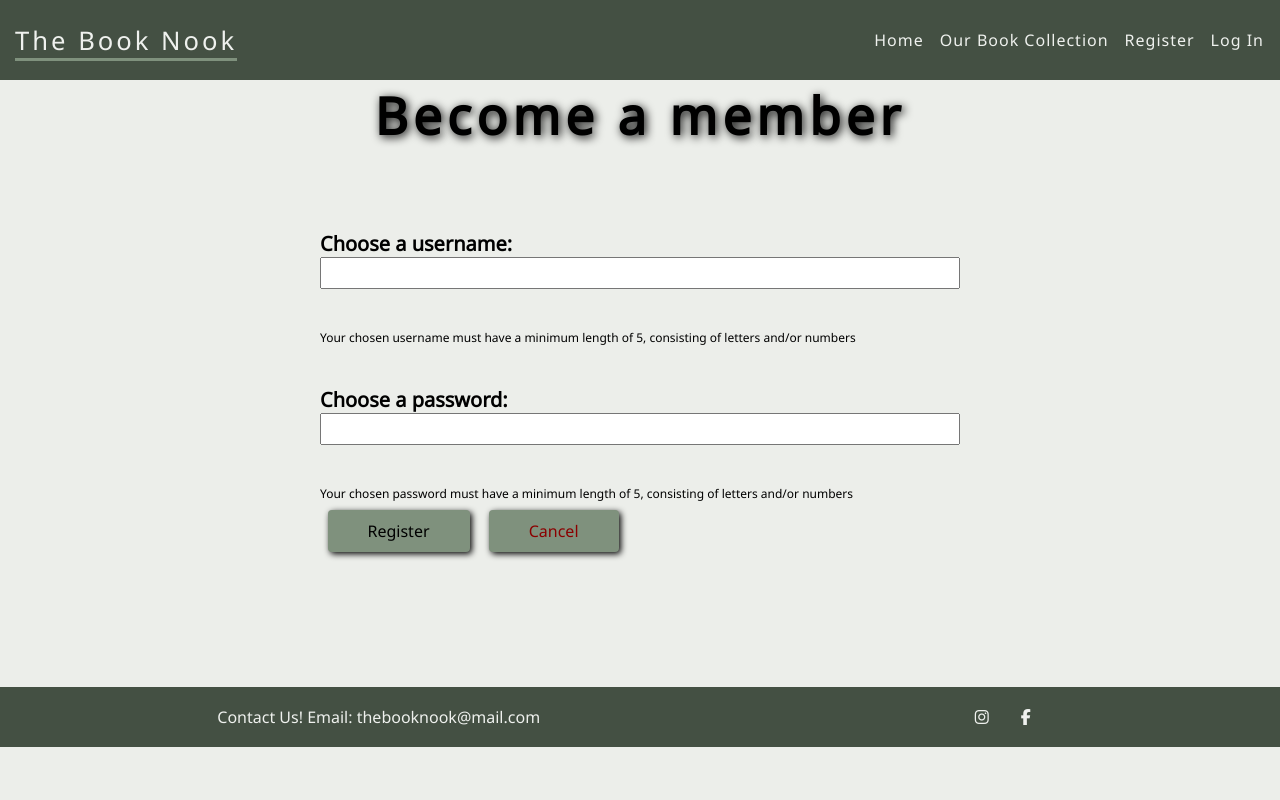
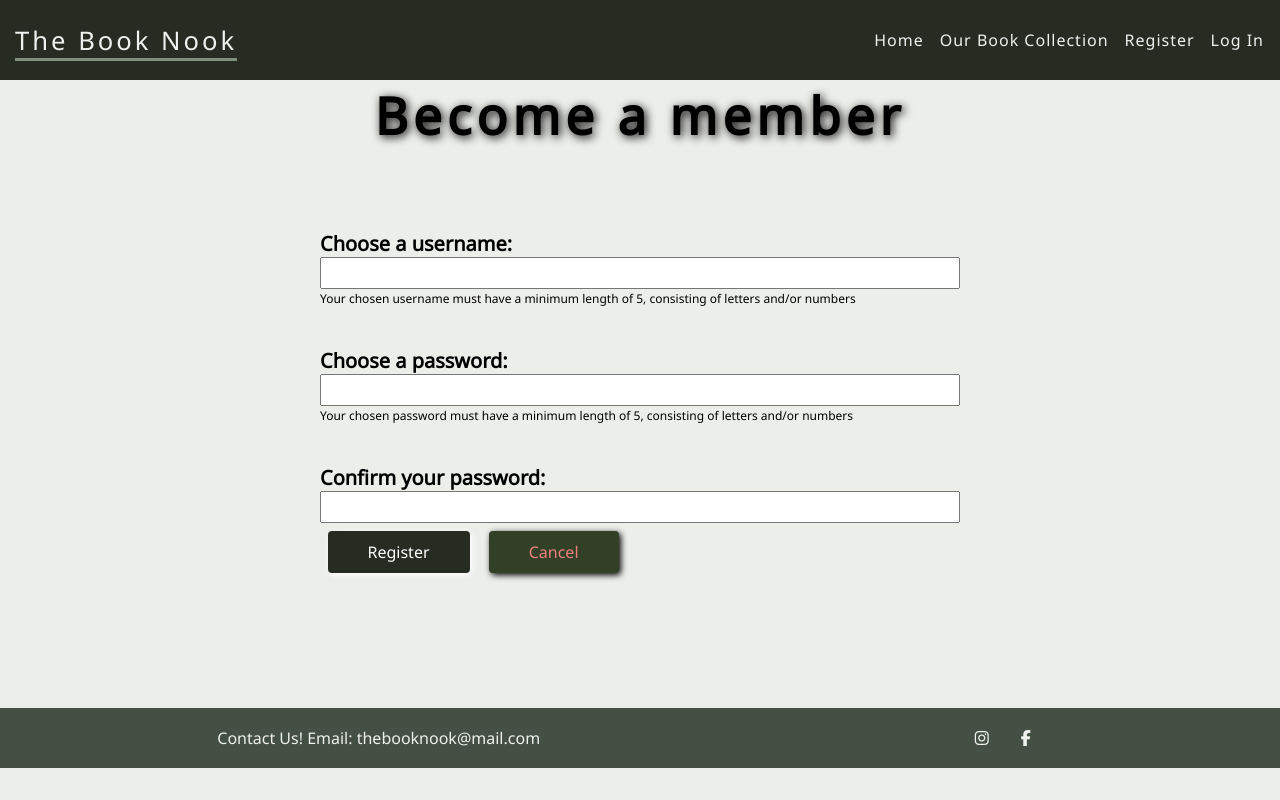
Before and after one commit to Code-Institute-Submissions/the_book_nook, a Flask app: page /register in a window 1280 px wide. Run offline with Flask 2, Linux system fonts and the light colour scheme; some libraries are stand-ins or nearby versions.

Commit message:
feat:Updated register.html and ap route for user to confirm password upon register at site

```diff
--- a/app.py
+++ b/app.py
@@ -18,12 +18,14 @@ app.secret_key = os.environ.get("SECRET_KEY")
 mongo = PyMongo(app)
 
 
+#Index page
 @app.route("/")
 def index():
     books = mongo.db.books.find().sort("likes", -1).limit(3)
     return render_template("index.html", books=books)
 
 
+#Book Collection
 @app.route("/books")
 def books():
     books = mongo.db.books.find().sort("book_name", 1)
@@ -45,14 +47,14 @@ def book(book_id):
     return render_template("book.html", book=book)
 
 
-# collect category
+#Collect and Show Category
 @app.route("/show_category")
 def show_category():
     books = mongo.db.books.find()
     return render_template("show_category.html", books=books)
 
 
-# User info
+# Register User
 @app.route("/register", methods=["GET", "POST"])
 def register():
     if request.method == "POST":
@@ -65,12 +67,20 @@ def register():
             flash("Sorry, this username is taken, try another!")
             return redirect(url_for("register"))
 
-        register = {
-            # if username not taken, sends form to database to store new user
-            "username": request.form.get("username").lower(),
-            "password": generate_password_hash(request.form.get("password"))
-        }
-        mongo.db.users.insert_one(register)
+        password = request.form.get("password")
+        confirm_password = request.form.get("confirm-password")
+
+        if password != confirm_password:
+            flash("Please ensure that your passwords match.")
+            return redirect(url_for("register"))
+
+        if password == confirm_password:
+            register = {
+                # if username not taken, sends form to database to store new user
+                "username": request.form.get("username").lower(),
+                "password": generate_password_hash(request.form.get("password"))
+            }
+            mongo.db.users.insert_one(register)
 
         session["user"] = request.form.get("username").lower()
         flash("You have been succesfully registered!")
@@ -79,6 +89,7 @@ def register():
     return render_template("register.html")
 
 
+#User LogIn
 @app.route("/login", methods=["GET", "POST"])
 def login():
     if request.method == "POST":
@@ -103,6 +114,7 @@ def login():
     return render_template("login.html")
 
 
+#Profile-page
 @app.route("/profile/<username>", methods=["GET", "POST"])
 def profile(username):
     books = mongo.db.books.find()
@@ -112,6 +124,7 @@ def profile(username):
     return render_template("profile.html", username=username, books=books)
 
 
+#User LogOut
 @app.route("/logout")
 def logout():
     flash("You have now been logged out! See you next time!")
@@ -119,7 +132,7 @@ def logout():
     return redirect(url_for("books"))
 
 
-# Manage Books
+#Add New Book
 @app.route("/add_book", methods=["GET", "POST"])
 def add_book():
     if request.method == "POST":
@@ -139,6 +152,7 @@ def add_book():
     return render_template("add_book.html", categories=categories)
 
 
+#Edit Book
 @app.route("/edit_book/<book_id>", methods=["GET", "POST"])
 def edit_book(book_id):
     if request.method == "POST":
@@ -159,13 +173,14 @@ def edit_book(book_id):
     return render_template("edit_book.html", book=book, categories=categories)
 
 
+#Like Book
 @app.route("/like_book/<book_id>", methods=["GET", "POST"])
 def like_book(book_id):
-    mongo.db.books.update_one(
-        {"_id": ObjectId(book_id)}, {"$inc": {"likes": 1}})
+    mongo.db.books.update({"_id": ObjectId(book_id)}, {"$inc": {"likes": 1}})
     return redirect(url_for("books"))
 
 
+#Delete Book
 @app.route("/delete_book/<book_id>")
 def delete_book(book_id):
     mongo.db.books.remove({"_id": ObjectId(book_id)})
@@ -180,6 +195,7 @@ def categories():
     return render_template("categories.html", categories=categories)
 
 
+#Add Category
 @app.route("/add_category", methods=["GET", "POST"])
 def add_category():
     if request.method == "POST":
@@ -193,6 +209,7 @@ def add_category():
     return render_template("add_category.html")
 
 
+#Edit Category
 @app.route("/edit_category/<category_id>", methods=["GET", "POST"])
 def edit_category(category_id):
     if request.method == "POST":
@@ -207,6 +224,7 @@ def edit_category(category_id):
     return render_template("edit_category.html", category=category)
 
 
+#Delete Category
 @app.route("/delete_category/<category_id>")
 def delete_category(category_id):
     mongo.db.categories.remove({"_id": ObjectId(category_id)})
--- a/static/css/style.css
+++ b/static/css/style.css
@@ -26,9 +26,9 @@ html, body {
 /* ---------------------------------------- Cancel & Submit Buttons */
 
 .buttons {
-  background-color: #7F917D;
+  background-color: #272C23;
   border: none;
-  color: #000;
+  color: #fff;
   padding: 10px 40px;
   display: inline-block;
   border-radius: 4px;
@@ -39,8 +39,8 @@ html, body {
 }
 
 .reset-buttons {
-  background-color: #7F917D;
-  color: darkred;
+  background-color: #314027;
+  color: lightcoral;
   padding: 10px 40px;
   text-decoration: none;
   display: inline-block;
@@ -73,7 +73,7 @@ nav {
     display: flex;
     align-items: center;
     justify-content: space-between;
-    background-color: #445043;
+    background-color: #272C23;
     position: fixed;
     top: 0;
 }
@@ -322,7 +322,7 @@ label {
     text-align: left;
 }
 
-#username , #password {
+#username , #password, #confirm-password {
     width: 100%;
     height: 4vh;
     margin: auto;
@@ -330,6 +330,7 @@ label {
 
 .text-below-form {
     font-size: 12px;
+    margin-top:1px;
 }
 
 .user-book {
--- a/static/js/script.js
+++ b/static/js/script.js
@@ -1,19 +1,13 @@
-$(document).ready(function () {
-    $(".like").click(function () {
-        $(this).toggleClass("heart");
-    });
-});
-
+// fade out effect for flash messages
 $(document).ready(function () {
     setTimeout(function () {
         $('.flash').fadeOut('slow');
     }, 2000);
 
-
+// Nav bar toggle menu on mobile view
     $(".burger-menu").click(function () {
         $(".navigation-list").slideToggle(2000);
     });
-
 
     $(".navigation-list li a").click(function () {
         if ($(window).width() <= 800) {
--- a/templates/books.html
+++ b/templates/books.html
@@ -15,9 +15,9 @@
     {% for book in books %}
     <div class="book-box">
          {% if session.user %}
-        <p class="heart-image">
-            <a href="{{ url_for('like_book', book_id=book._id) }}" class="like">
-                <i class="fa fa-heart" aria-hidden="True"></i>
+        <p>
+            <a  href="{{ url_for('like_book', book_id=book._id) }}" >
+                <i class="fa fa-heart"></i>
             </a>
             {{ book.likes }}
         </p>
--- a/templates/register.html
+++ b/templates/register.html
@@ -16,6 +16,9 @@
                 pattern="^[a-zA-Z0-9]{5,15}$">
             <label class="text-below-form" for="password">Your chosen password must have a minimum length of 5,
                 consisting of letters and/or numbers</label>
+            <label class="headline-mini" for="confirm-password">Confirm your password:</label>
+            <input id="confirm-password" name="confirm-password" type="password" required>
+
             <input class="buttons" type="submit" value="Register">
            <a class="reset-buttons" href="{{ url_for('books') }}">Cancel</a>
 
```
Also changed, not shown: templates/index.html (+1 -9 lines).
